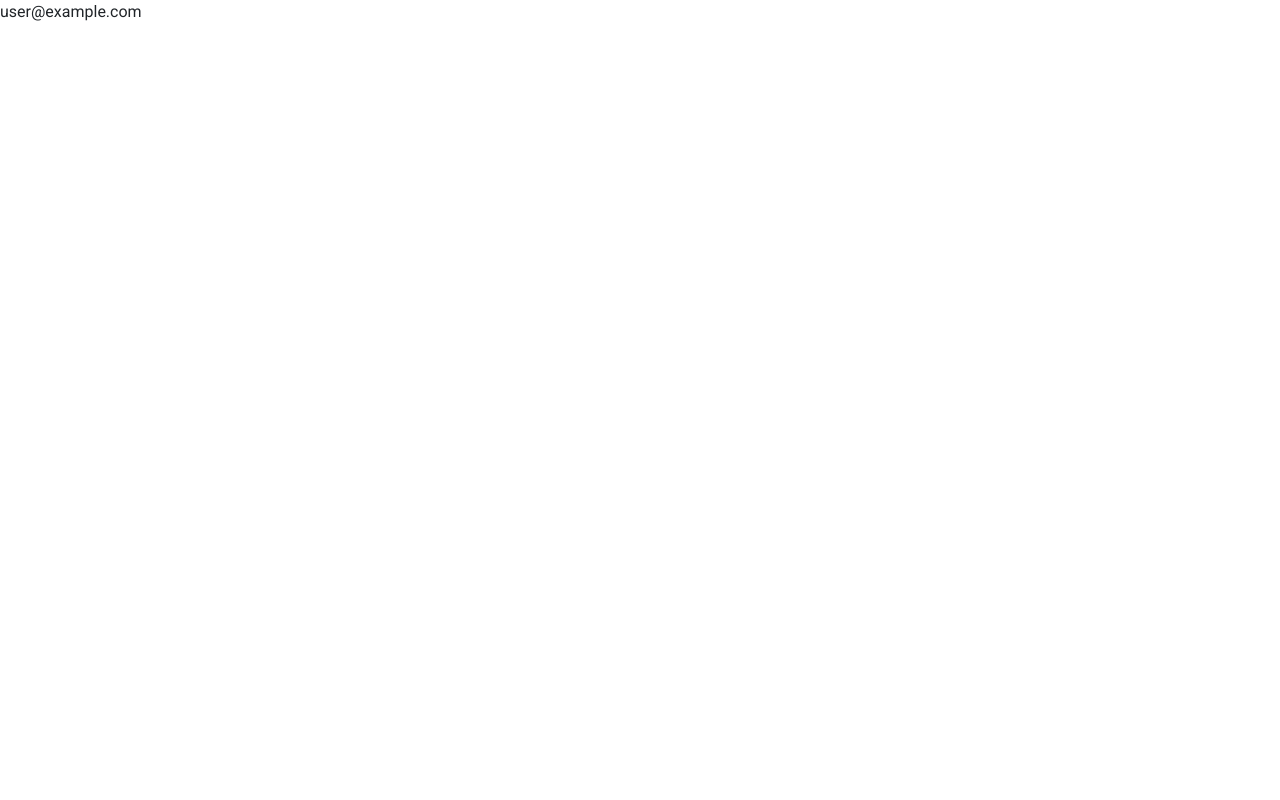
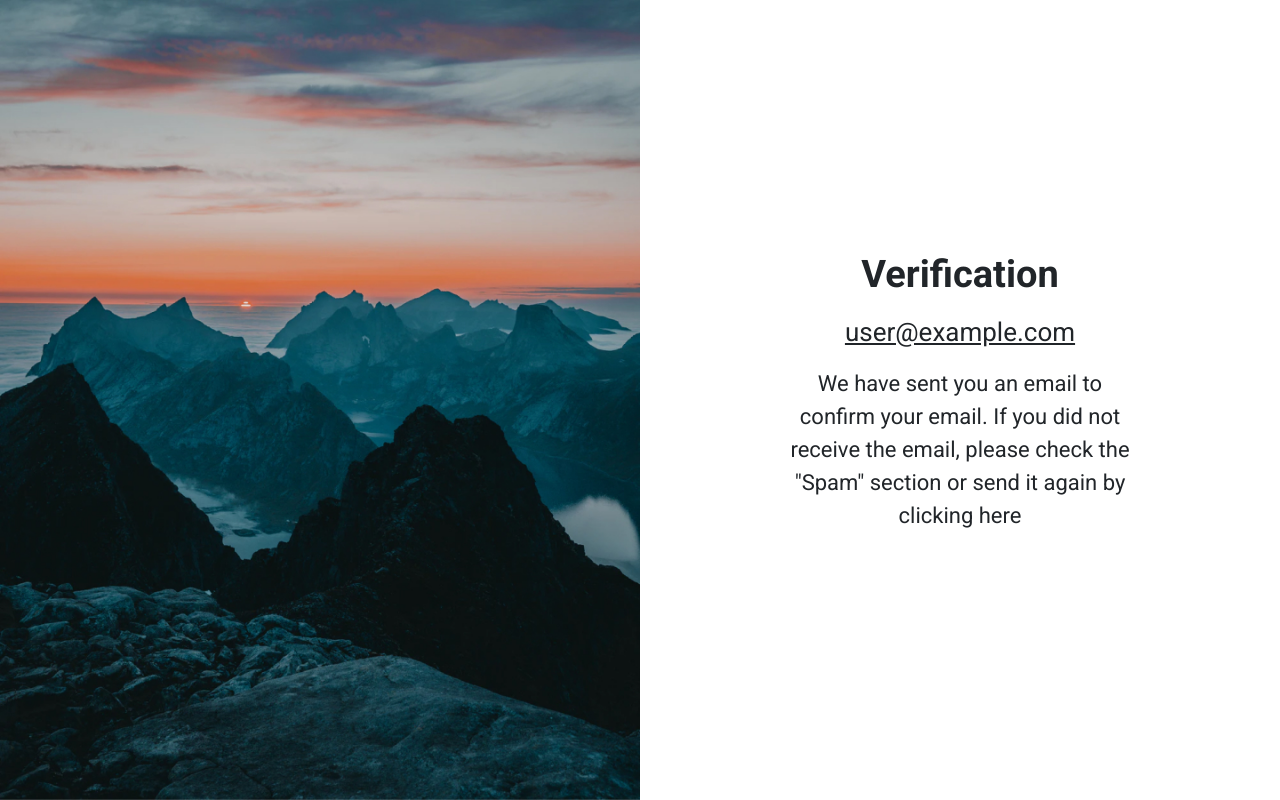
Before and after one commit to LiquidDemAn/Authentication-Firebase, a React (Create React App) app: page /verification in a window 1280 px wide. Built offline with nearby package versions, Linux system fonts and the light colour scheme; no server answers; sample sign-in values are in the browser's storage.

Commit message:
created verification email page

```diff
--- /dev/null
+++ b/src/components/verification/index.ts
@@ -0,0 +1 @@
+export { Verification } from './verification';
--- /dev/null
+++ b/src/components/verification/verification.scss
@@ -0,0 +1,20 @@
+.verification {
+	text-align: center;
+}
+
+.verification__title {
+	margin-bottom: 15px;
+	font-size: 38px;
+	font-weight: 700;
+}
+
+.verification__email {
+    display: inline-block;
+	font-size: 26px;
+	margin-bottom: 15px;
+    text-decoration: underline;
+}
+
+.verification__descriptionn {
+	font-size: 22px;
+}
--- /dev/null
+++ b/src/components/verification/verification.tsx
@@ -0,0 +1,19 @@
+import { getUser } from '../../pages/services/selectors';
+import { useAppSelector } from '../../store/hooks';
+import './verification.scss';
+
+export const Verification = () => {
+	const user = useAppSelector(getUser);
+
+	return (
+		<div className='verification'>
+			<h3 className='verification__title'>Verification</h3>
+			<span className='verification__email'>{user.email}</span>
+			<p className='verification__descriptionn'>
+				We have sent you an email to confirm your email. If you did not receive
+				the email, please check the "Spam" section or send it again by clicking
+				here
+			</p>
+		</div>
+	);
+};
--- a/src/pages/verification-page/verification-page.tsx
+++ b/src/pages/verification-page/verification-page.tsx
@@ -1,8 +1,14 @@
 import { getAuth, sendEmailVerification } from 'firebase/auth';
+import { Verification } from '../../components/verification';
+import { Wrapper } from '../../components/wrapper';
 
 export const VerificationPage = () => {
 	const auth = getAuth();
 	const user = auth.currentUser;
 
-	return <div>{user?.email}</div>;
+	return (
+		<Wrapper>
+			<Verification />
+		</Wrapper>
+	);
 };
```
